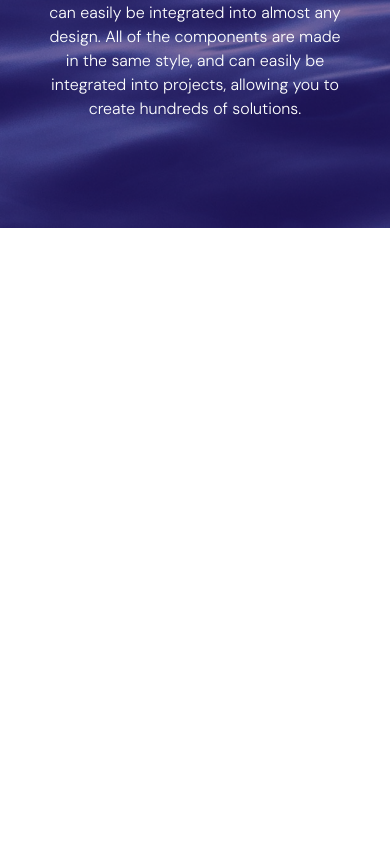
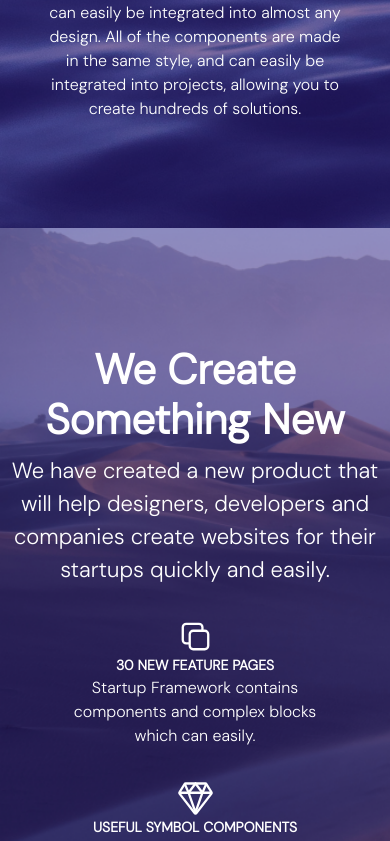
Before and after one commit to viix54/forgetCodeFigma, a React (Vite) app: page / in a window 390 px wide. Shown: the part 1156-1997 px from the top of the page. Before the commit the page ends 1384 px from the top, so only its background shows below. Built offline with nearby package versions, Linux system fonts and the light colour scheme.

Commit message:
Made first steps on Features page RWD part

```diff
--- a/src/App.jsx
+++ b/src/App.jsx
@@ -24,7 +24,7 @@ function App() {
       <main>
         <Landing />
         <Content />
-        {/* <Features /> */}
+        <Features />
         {/* <FormComp /> */}
         {/* <Testimonial /> */}
         {/* <CallToAction /> */}
--- a/src/components/Features_page/Features.jsx
+++ b/src/components/Features_page/Features.jsx
@@ -8,11 +8,9 @@ import { HiOutlineSquare2Stack } from 'react-icons/hi2';
 export const Features = () => {
   return (
     <div className="features_page">
-      <article>
-        <section>
-          <div className="features_macbook">
-            <img src={content_backgr} />
-          </div>
+      <article className="features_page_article">
+        <section className="features_page_section">
+          <div className="features_macbook">{/* <img src={content_backgr} /> */}</div>
           <div className="main_text">
             <div className="main_text_header">
               <header>
@@ -24,12 +22,12 @@ export const Features = () => {
               </p>
             </div>
             <div className="main_text_features">
-              <section>
+              <section className="main_text_features_first">
                 <HiOutlineSquare2Stack className="feature_square_comp" />
                 <header>30 New feature pages</header>
                 <p>Startup Framework contains components and complex blocks which can easily. </p>
               </section>
-              <section>
+              <section className="main_text_features_second">
                 <IoDiamondOutline className="feature_diamond_comp" height={'37px'} />
                 <header>Useful Symbol Components</header>
                 <p>Samples will show you the feeling on how to play around using the components.</p>
--- a/src/components/Features_page/features.scss
+++ b/src/components/Features_page/features.scss
@@ -104,3 +104,77 @@ $text_font: 'DM Sans', sans-serif;
         }
     }
 }
+
+@media screen and (min-width: 320px) and (max-width: 767px){
+    .features_page{
+        height: 100vh;
+        // padding: 0 0.5em;
+        .features_page_article{
+
+            .features_page_section{
+                display: grid;
+                grid: repeat(2,auto-fill)/100vw;
+                // row-gap: 1000px;
+                // grid-template-columns: 100vw;
+                // grid-template-rows: 1fr 1fr;
+                // grid-template-rows: repeat(3,1fr) ;
+                width: 100vw;
+                &>:nth-child(n){
+                    // border: 2px solid black;
+                }
+                .main_text{
+                    width: 100vw;
+                    height: fit-content;
+                    display: grid;
+                    grid: repeat(2,auto-fill)/100vw;
+                    row-gap: 1rem;
+                    // border: 1px solid black;
+                    .main_text_header{
+                        // border: 1px solid black;
+                        padding: 0 0.5em;
+                        text-align: center;
+                        width: 100vw;
+                        #features{
+                            // text-align: center;
+                        }
+                    }
+                    .main_text_features{
+                        padding: 0 0.5em;
+                        width: 100vw;
+                        height: fit-content;
+                        column-gap: 3.5rem;
+                        // border: 3px solid black;
+                        display: grid;
+                        row-gap: 1rem;
+                        // grid: repeat(2,1fr)/100%;
+                        justify-content: center;
+                        .main_text_features_first{
+                            // grid-column: span 2;
+                            height: fit-content;
+                            // border: 1px solid white;
+                            // width: fit-content;
+                            // align-self: center ;
+                        }
+                        .main_text_features_second{
+                            // grid-row: span 3;
+                            height: fit-content;
+                            // border: 1px solid black;
+                        }
+                        .main_text_features_first,.main_text_features_second{
+                            display: flex;
+                            flex-direction: column;
+                            // justify-content: flex-end;
+                            align-items: center;
+                            text-align: center;
+                        }
+                    }
+                }
+                .features_bar{
+                    justify-self: center;
+                    display: flex;
+                    column-gap: 20px;
+                }
+            }
+        }
+    }
+}
```
